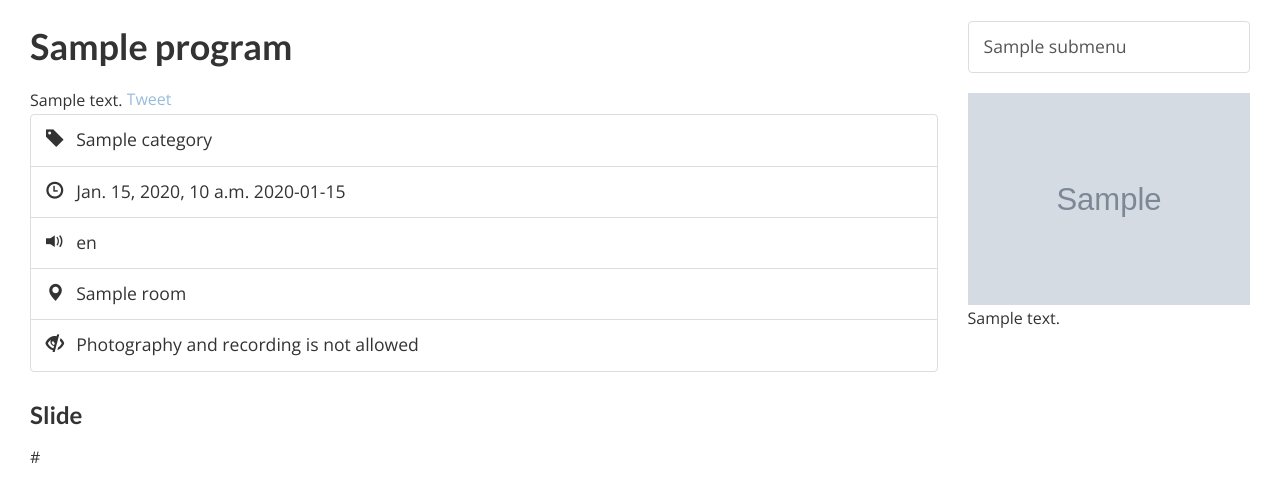
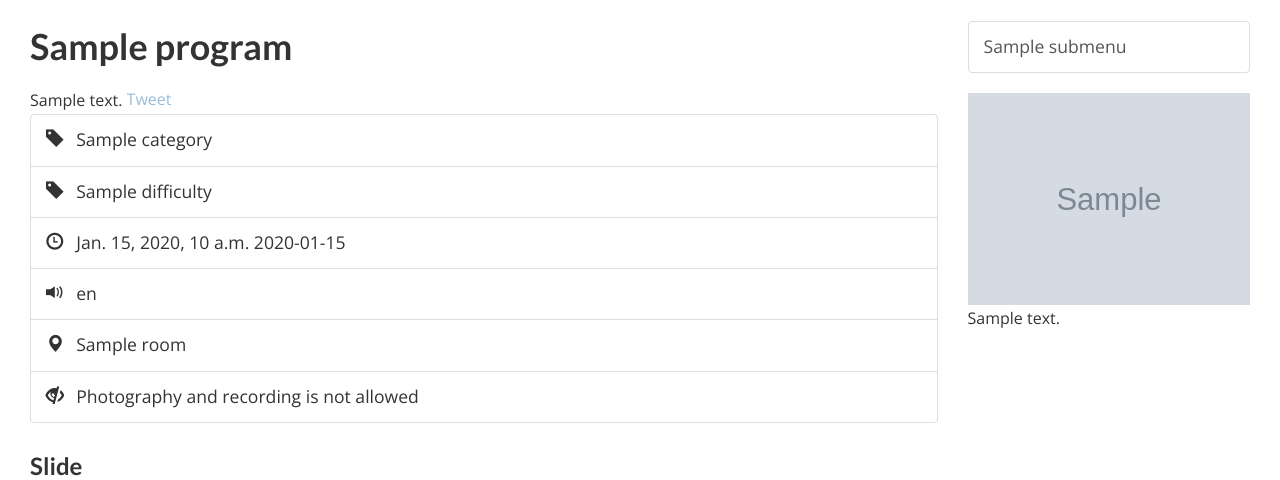
Before and after one commit to pythonkr/pyconkr-2017, a Django app: template pyconkr/templates/pyconkr/program_detail.html in a window 1280 px wide. Shown: the part 74-554 px from the top of the page. Run offline with Django 3.2, Linux system fonts and the light colour scheme; the template is opened without the code that fills it: most values are stand-ins (such as "Sample title", 1, 10 or a date in 2020); grey boxes marked "Sample" are stand-in pictures; some libraries are stand-ins or nearby versions.

Commit message:
Add program difficulty

```diff
--- a/pyconkr/templates/pyconkr/program_detail.html
+++ b/pyconkr/templates/pyconkr/program_detail.html
@@ -13,6 +13,11 @@
   {% if program.category %}
   <li class="list-group-item">
     <span class="glyphicon glyphicon-tag"></span> {{ program.category }}
+  </li>
+  {% endif %}
+  {% if program.difficulty %}
+  <li class="list-group-item">
+    <span class="glyphicon glyphicon-tag"></span> {{ program.difficulty }}
   </li>
   {% endif %}
   {% if program.date %}
```
